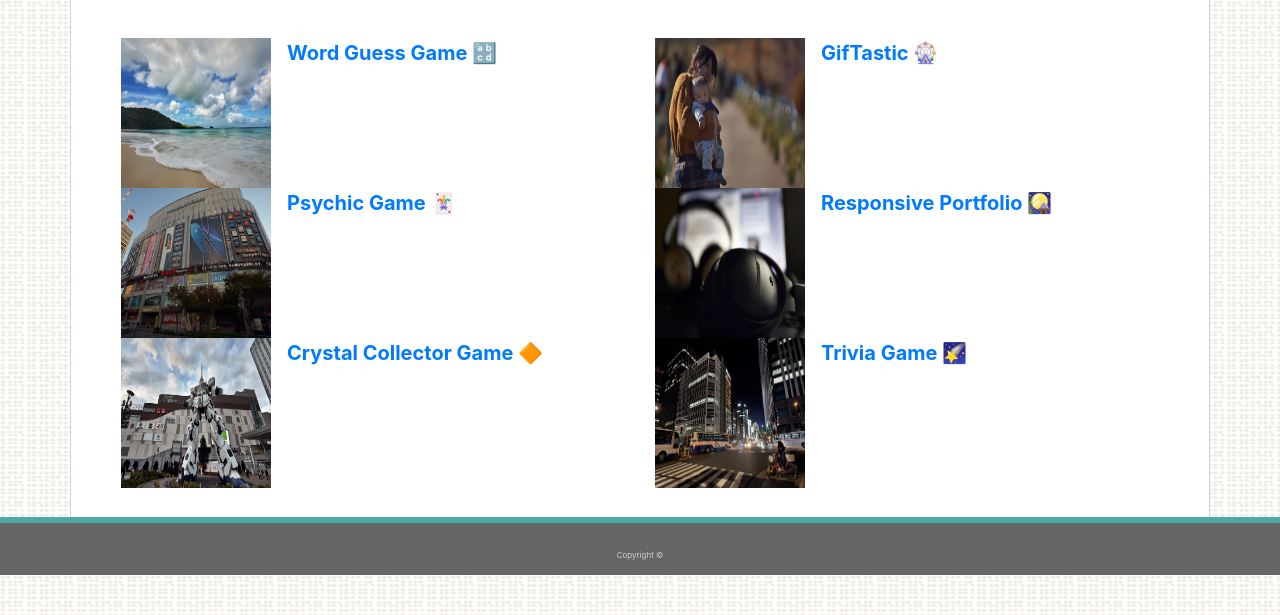
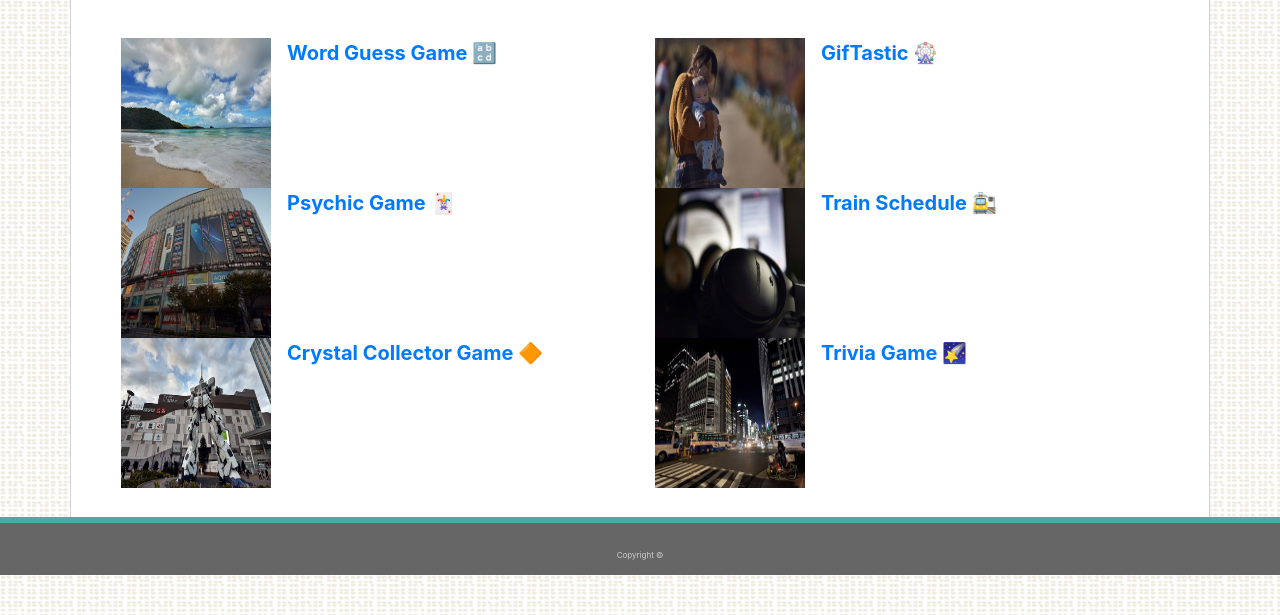
Before and after one commit to mariarabin/Bootstrap-Portfolio, a plain HTML site: page portfolio.html in a window 1280 px wide. Shown: the part 225-840 px from the top of the page. Drawn offline with nearby package versions, Linux system fonts and the light colour scheme.

Commit message:
updated the Train Schedule link

```diff
--- a/portfolio.html
+++ b/portfolio.html
@@ -86,8 +86,7 @@
                     <li class="media">
                         <img src="./assets/images/KTV.png" height="150" width="150" class="mr-3" alt="...">
                         <div class="media-body">
-                            <a href="https://mariarabin.github.io/Responsive-Portfolio/">Responsive
-                                Portfolio 🎑</a>
+                            <a href="https://mariarabin.github.io/TrainSchedule/">Train Schedule 🚉</a>
 
                         </div>
                     </li>
```
